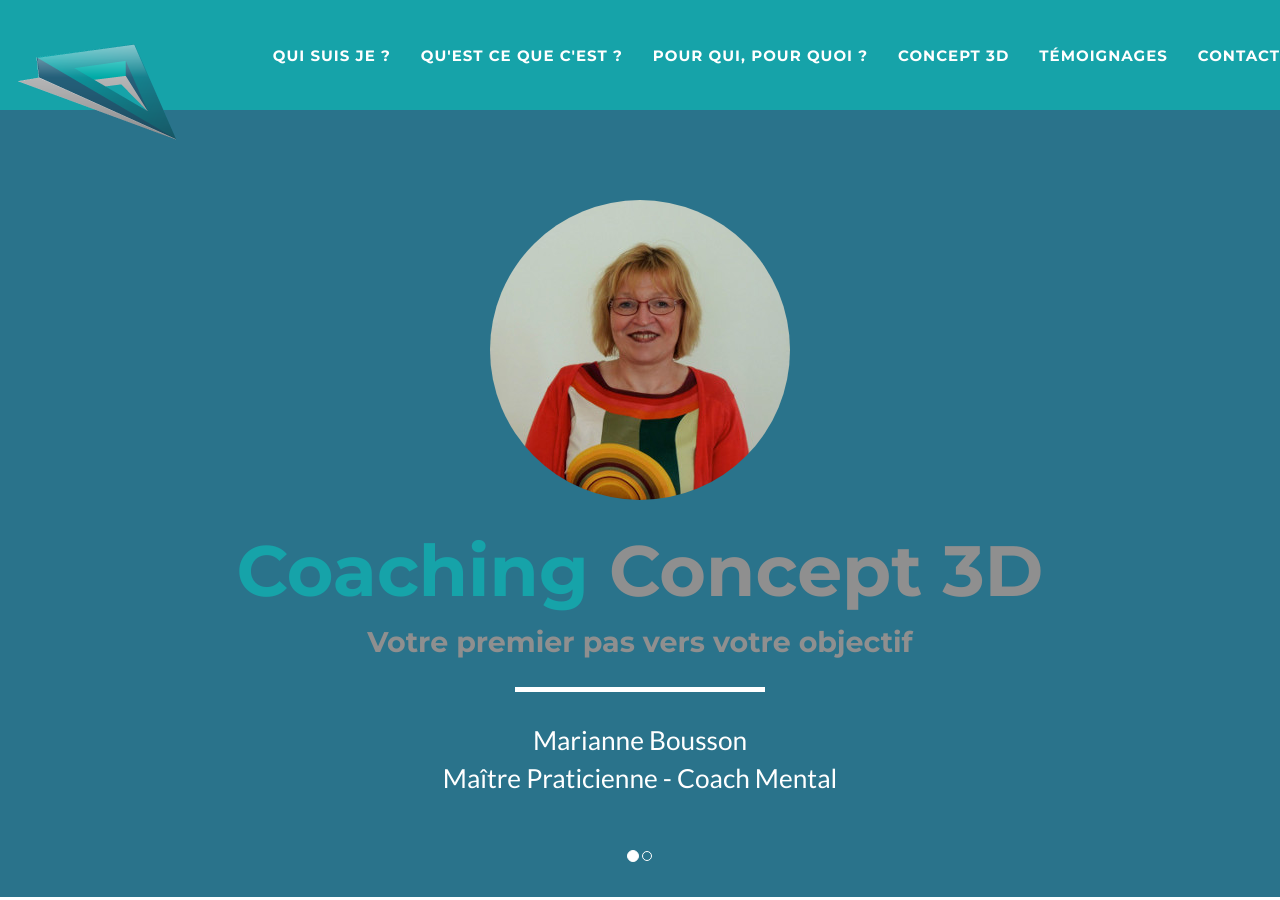
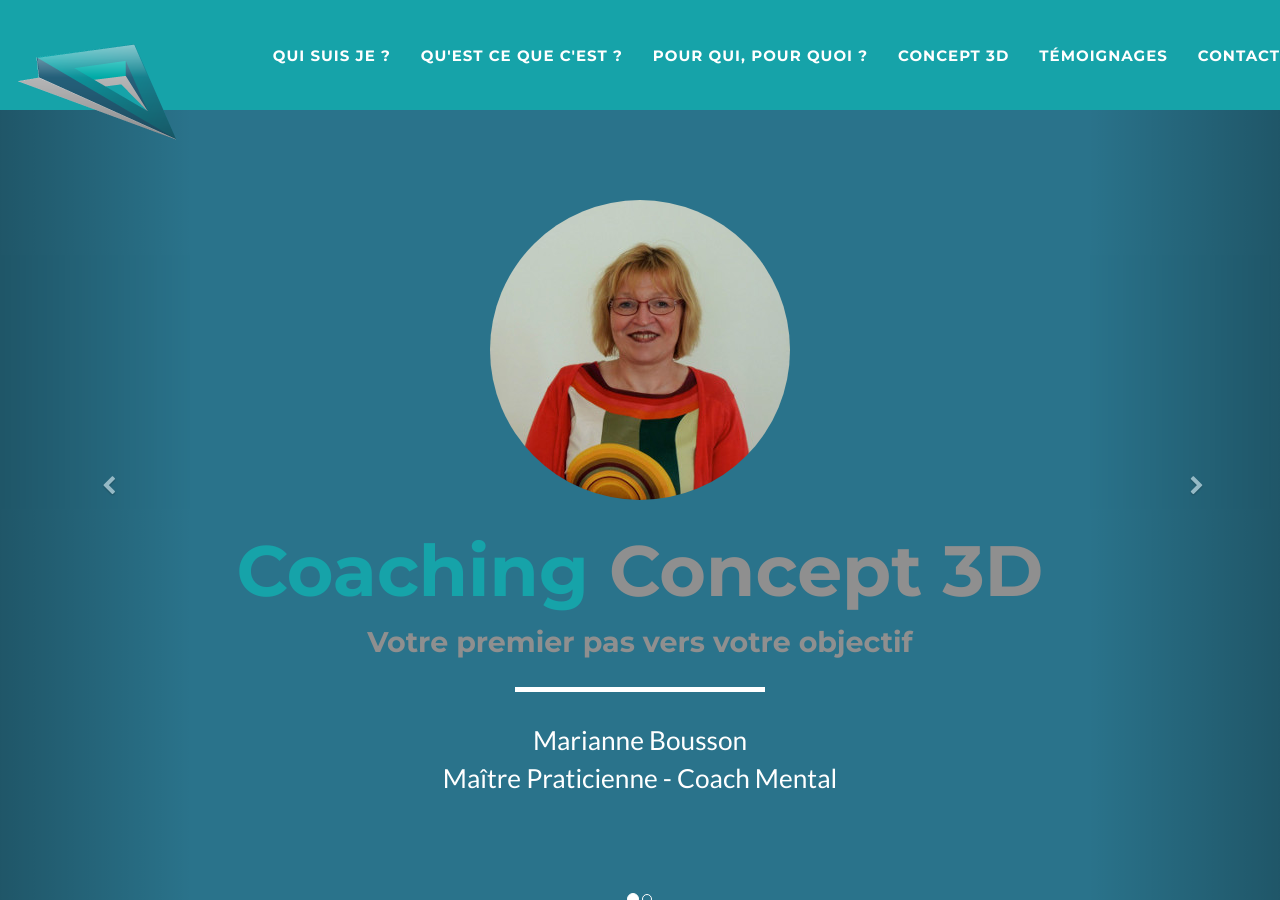
Before and after one commit to coaching3d/coaching3d.github.io, a Jekyll site: the page built from index.html, in a window 1280 px wide and 900 px high. Built offline with Jekyll 4.4.1, drawn with Linux system fonts in a browser that asks for light colours.

Commit message:
Carousel fixed.

```diff
--- a/_includes/header.html
+++ b/_includes/header.html
@@ -5,8 +5,8 @@
   <div id="coaching-concept3d-carousel" class="carousel slide" data-interval="3000" data-ride="carousel">
     <!-- Carousel indicators -->
     <ol class="carousel-indicators">
-      <li data-target="#myCarousel" data-slide-to="0" class="active"></li>
-      <li data-target="#myCarousel" data-slide-to="1"></li>
+      <li data-target="#coaching-concept3d-carousel" data-slide-to="0" class="active"></li>
+      <li data-target="#coaching-concept3d-carousel" data-slide-to="1"></li>
     </ol>
     <!-- Wrapper for carousel items -->
     <div class="carousel-inner">
@@ -40,7 +40,20 @@
           </div>
         </div>
       </div>
+
+
     </div>
+
+    <!-- Controls -->
+    <a class="left carousel-control" href="#coaching-concept3d-carousel" role="button" data-slide="prev">
+      <span aria-hidden="true" style="position: absolute;top: 50%;z-index: 5;display: inline-block;"><i class="fa fa-fw fa-chevron-left"></i></span>
+      <span class="sr-only">Previous</span>
+    </a>
+    <a class="right carousel-control" href="#coaching-concept3d-carousel" role="button" data-slide="next">
+
+      <span aria-hidden="true" style="position: absolute;top: 50%;z-index: 5;display: inline-block;"><i class="fa fa-fw fa-chevron-right"></i></span>
+      <span class="sr-only">Next</span>
+    </a>
 
   </div>
 
--- a/js/freelancer.js
+++ b/js/freelancer.js
@@ -35,3 +35,46 @@ $('body').scrollspy({
 $('.navbar-collapse ul li a').click(function() {
   $('.navbar-toggle:visible').click();
 });
+
+
+
+// Normalize Carousel Heights - pass in Bootstrap Carousel items.
+$.fn.carouselHeights = function() {
+
+    var items = $(this), //grab all slides
+        heights = [], //create empty array to store height values
+        tallest; //create variable to make note of the tallest slide
+
+    var normalizeHeights = function() {
+
+        items.each(function() { //add heights to array
+            heights.push($(this).height());
+        });
+        tallest = Math.max.apply(null, heights); //cache largest value
+        items.each(function() {
+            $(this).css('min-height',tallest + 'px');
+        });
+    };
+
+    normalizeHeights();
+
+    $(window).on('resize orientationchange', function () {
+        //reset vars
+        tallest = 0;
+        heights.length = 0;
+
+        items.each(function() {
+            $(this).css('min-height','0'); //reset min-height
+        });
+        normalizeHeights(); //run it again
+    });
+
+};
+
+jQuery(function($){
+
+    $(window).on('load', function(){
+        $('#coaching-concept3d-carousel .item').carouselHeights();
+    });
+
+});
```
